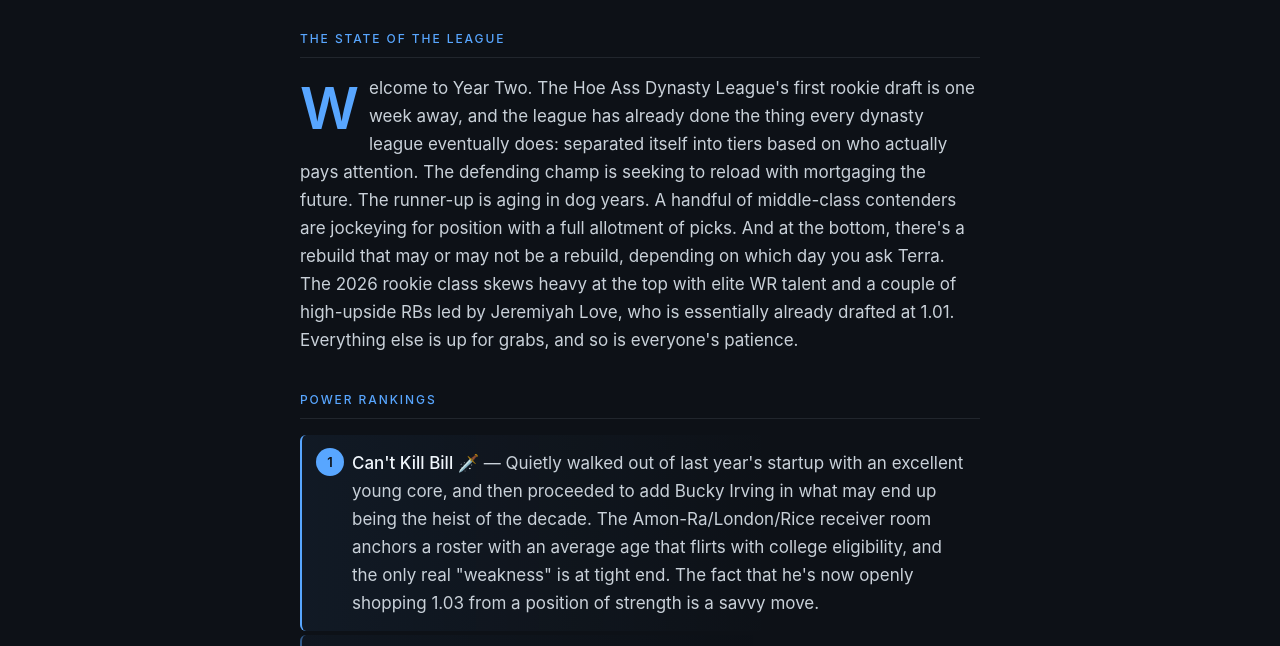
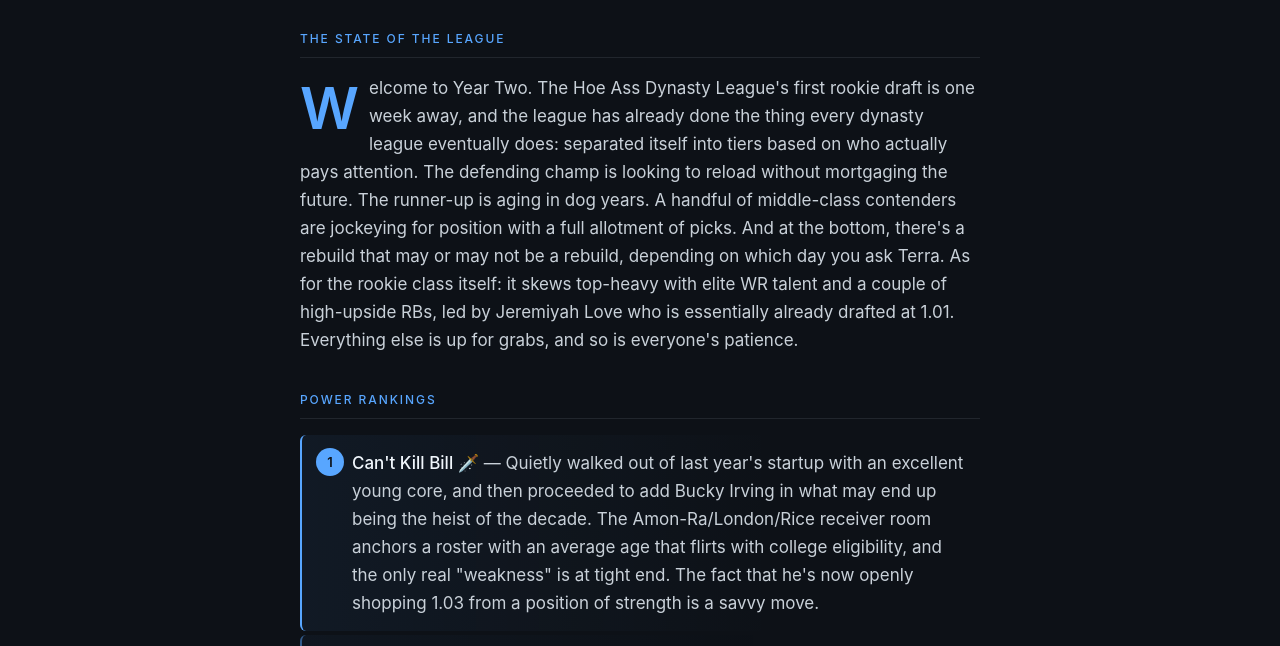
Before and after one commit to njrama/dynasty-dispatch, a plain HTML site: page predraft-2026.html in a window 1280 px wide. Shown: the part 151-797 px from the top of the page. Drawn offline with Linux system fonts and the light colour scheme.

Commit message:
Update predraft-2026.html

```diff
--- a/predraft-2026.html
+++ b/predraft-2026.html
@@ -399,7 +399,7 @@
     <div class="masthead-sub">Friday, May 08, 2026</div>
   </div>
   <h2>The State of the League</h2>
-<p class="dropcap">Welcome to Year Two. The Hoe Ass Dynasty League's first rookie draft is one week away, and the league has already done the thing every dynasty league eventually does: separated itself into tiers based on who actually pays attention. The defending champ is seeking to reload with mortgaging the future. The runner-up is aging in dog years. A handful of middle-class contenders are jockeying for position with a full allotment of picks. And at the bottom, there's a rebuild that may or may not be a rebuild, depending on which day you ask Terra. The 2026 rookie class skews heavy at the top with elite WR talent and a couple of high-upside RBs led by Jeremiyah Love, who is essentially already drafted at 1.01. Everything else is up for grabs, and so is everyone's patience.</p>
+<p class="dropcap">Welcome to Year Two. The Hoe Ass Dynasty League's first rookie draft is one week away, and the league has already done the thing every dynasty league eventually does: separated itself into tiers based on who actually pays attention. The defending champ is looking to reload without mortgaging the future. The runner-up is aging in dog years. A handful of middle-class contenders are jockeying for position with a full allotment of picks. And at the bottom, there's a rebuild that may or may not be a rebuild, depending on which day you ask Terra. As for the rookie class itself: it skews top-heavy with elite WR talent and a couple of high-upside RBs, led by Jeremiyah Love who is essentially already drafted at 1.01. Everything else is up for grabs, and so is everyone's patience.</p>
 <h2>Power Rankings</h2>
 <ol>
 <li class="rank-1"><strong>Can't Kill Bill 🗡️</strong> — Quietly walked out of last year's startup with an excellent young core, and then proceeded to add Bucky Irving in what may end up being the heist of the decade. The Amon-Ra/London/Rice receiver room anchors a roster with an average age that flirts with college eligibility, and the only real "weakness" is at tight end. The fact that he's now openly shopping 1.03 from a position of strength is a savvy move.</li>
```
